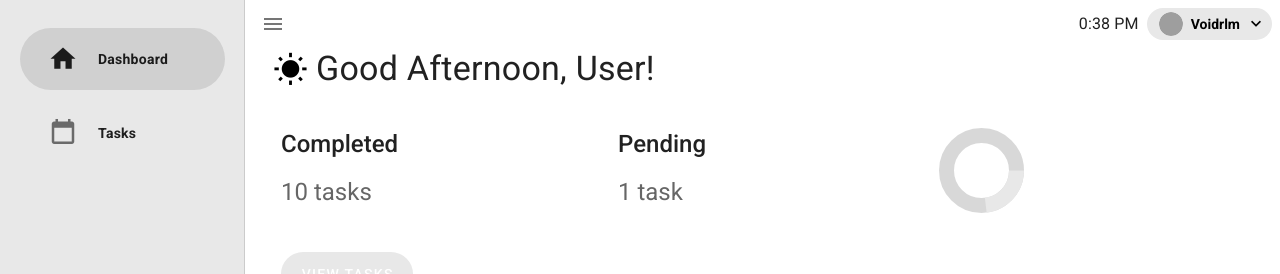
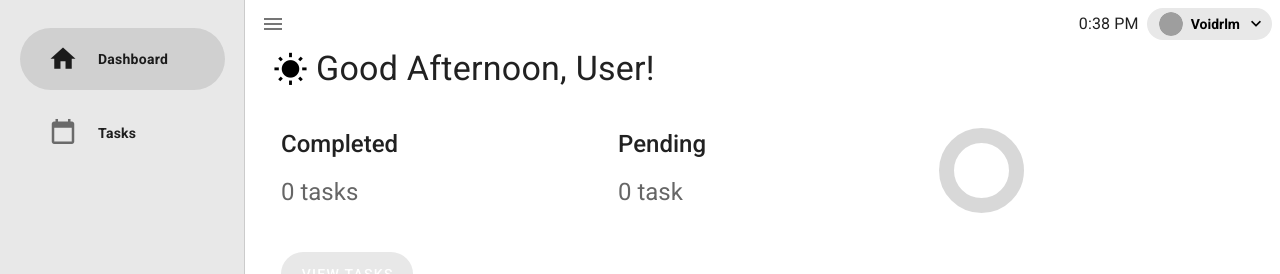
Before and after one commit to voidrlm/Reminder-VueJS, a Vue app: page /#/dashboard in a window 1280 px wide. Shown: the top 274 px of the page. Built offline with nearby package versions, Linux system fonts and the light colour scheme; grey boxes are pictures that could not be loaded.

Commit message:
Defined computed properties for completed,pending and progress

```diff
--- a/src/views/dashboard.vue
+++ b/src/views/dashboard.vue
@@ -22,7 +22,7 @@
             Completed</v-card-title
           >
 
-          <v-card-text class="headline"> 10 tasks</v-card-text>
+          <v-card-text class="headline"> {{ completed }} tasks</v-card-text>
         </v-card>
       </v-flex>
       <v-flex xs12 sm4 pa-2>
@@ -30,13 +30,13 @@
           <v-card-title class="text-h5 font-weight-medium">
             Pending</v-card-title
           >
-          <v-card-text class="headline">1 task</v-card-text>
+          <v-card-text class="headline">{{ pending }} task</v-card-text>
         </v-card>
       </v-flex>
       <v-flex xs12 sm4 pa-2>
         <v-card flat color="transparent">
           <v-progress-circular
-            :value="23"
+            :value="progress"
             size="85"
             width="15"
             color="accent"
@@ -83,6 +83,19 @@ export default {
         ? "Good Evening"
         : "Good Afternoon";
     },
+
+    completed() {
+      let occurences = 0;
+      return occurences;
+    },
+    pending() {
+      let occurences = 0;
+      return occurences;
+    },
+    progress() {
+      let occurences = 0;
+      return occurences;
+    },
   },
   methods: {
     gotoToTasks() {
```
